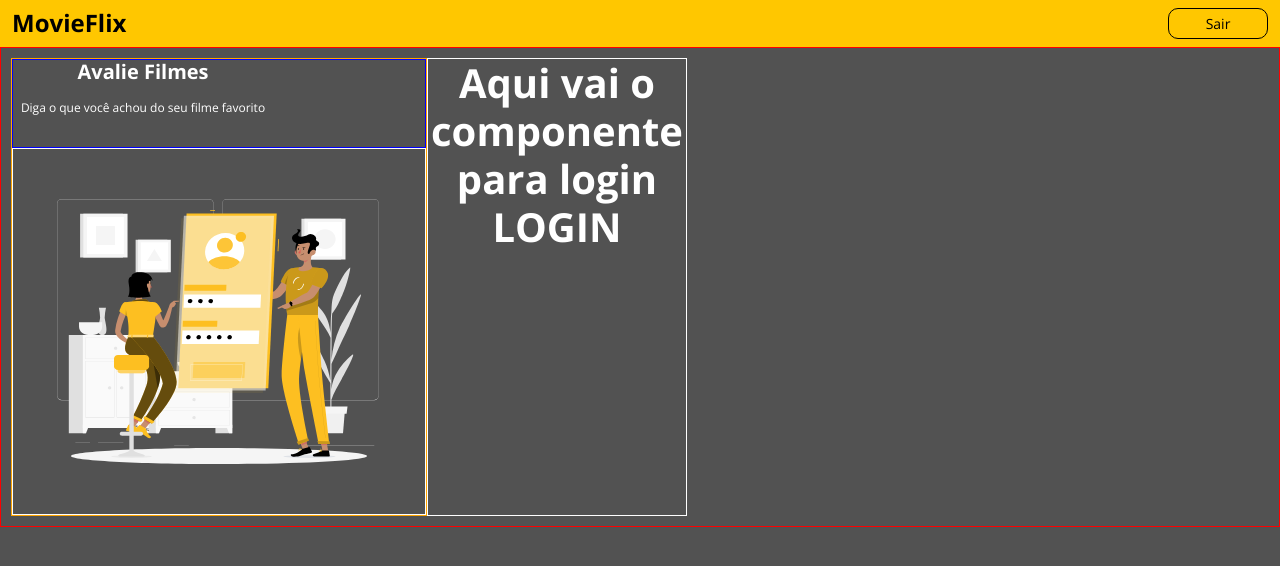
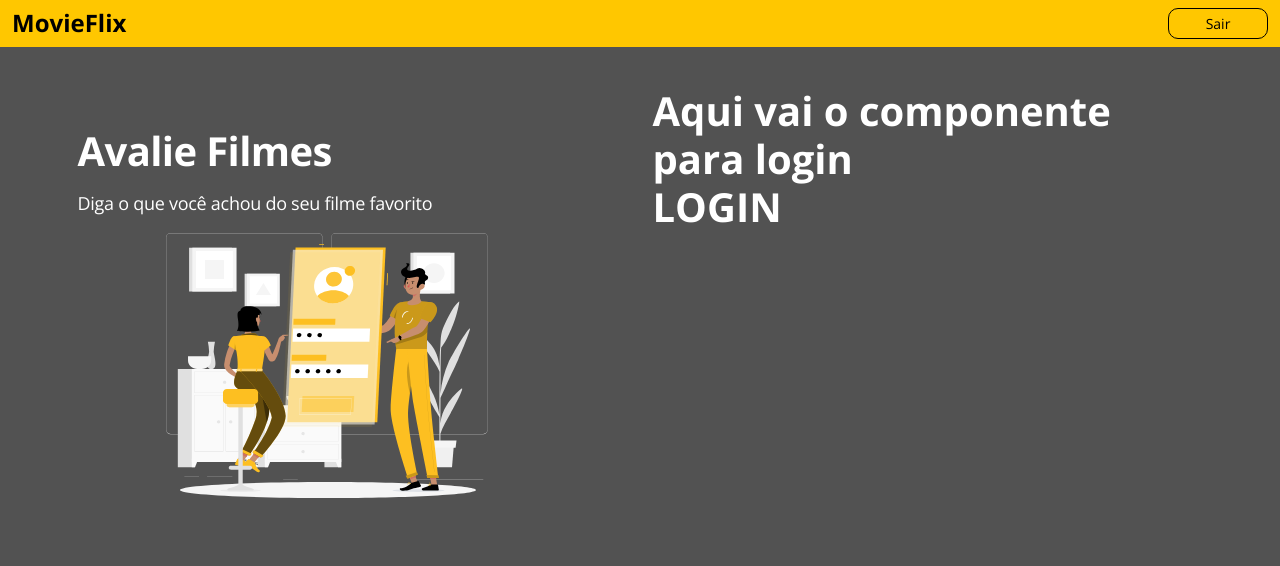
Before and after one commit to cidarosa/desafio-cap-09, a React (Create React App) app in the folder frontweb/: page / in a window 1280 px wide. Shown: the top 566 px of the page. Built offline with nearby package versions, Linux system fonts and the light colour scheme.

Commit message:
Refactoring: Auth-Home. include styles

```diff
--- a/frontweb/src/pages/Auth/index.tsx
+++ b/frontweb/src/pages/Auth/index.tsx
@@ -1,31 +1,23 @@
-import { ReactComponent as MainImage } from 'assets/images/main-image.svg';
+import { ReactComponent as MainImage } from 'assets/images/auth-image.svg';
 import Login from './Login';
 import './styles.css';
 
 const Auth = () => {
 
     return (
-        <div className="home-container">
-            <div className="home-card">
-                <div className="home-content-container">
-                    <h1>Avalie Filmes</h1>
+        <div className="auth-container">
 
-                    <p>Diga o que você achou do seu filme favorito</p>
-                </div>
-                <div className="home-image-container">
-                    <MainImage />
-                </div>
+            <div className="auth-banner-container">
+                <h1>Avalie Filmes</h1>
+
+                <p>Diga o que você achou do seu filme favorito</p>
+                <MainImage />
             </div>
 
-            <div className="home-login-card">
-                <div>
-                    <h1>Aqui vai o componente para login</h1>
-                </div>
-
-               <Login />
-
+            <div className="auth-form-container">
+                <h1>Aqui vai o componente para login</h1>
+                <Login />
             </div>
-
         </div>
     );
 };
--- a/frontweb/src/pages/Auth/styles.css
+++ b/frontweb/src/pages/Auth/styles.css
@@ -1,42 +1,75 @@
-.home-container {
+.auth-container {
   display: flex;
-  flex-direction: row;
-  padding: 10px;
-  font-size: 20px;
-  color: #fff;
-  text-align: center;
-  border: 1px solid red;
-}
-.home-card {
-  border: 1px solid orange;
+  justify-content: space-around;
+  padding: 20px;
 }
 
-.home-content-container {
-  border: 1px solid blue;
+.auth-banner-container {
+  display: none;
+}
+.auth-banner-container h1,
+p {
+  color: #fff;
 }
 
-.home-content-container h1 {
-  width: 260px;
-  font-size: 1em;
-  margin-bottom: 15px;
+.auth-form-container {
+  width: 100%;
+}
+.auth-form-container h1 {
+  color: #fff;
 }
 
-.home-content-container p {
-  width: 260px;
-  font-size: 0.6em;
-  margin-bottom: 30px;
+@media (min-width: 576px) {
+  .auth-form-container {
+    width: 480px;
+  }
 }
 
-.home-image-container {
-  padding: 50px 15px;
-  border: 1px solid white;
-}
-.home-image-container svg {
-  width: 100%;
-  height: auto;
+@media (min-width: 768px) {
+  .auth-form-container {
+    width: 550px;
+  }
 }
 
-.home-login-card {
-  width: 260px;
-  border: 1px solid white;
+@media (min-width: 1200px) {
+  .auth-container {
+    padding: 40px;
+  }
+
+  .auth-banner-container {
+    display: flex;
+    flex-direction: column;
+    margin-top: 40px;
+    width: 500px;
+  }
+
+  .auth-banner-container h1 {
+    font-size: 40px;
+    letter-spacing: -0.015em;
+    margin-bottom: 15px;
+  }
+
+  .auth-banner-container p {
+    font-size: 18px;
+    letter-spacing: -0.015em;
+  }
+
+  .auth-banner-container svg {
+    width: 100%;
+  }
 }
+
+@media (min-width: 1400px) {
+  .auth-banner-container {
+    width: 650px;
+  }
+
+  .auth-banner-container h1 {
+    font-size: 55px;
+    margin-bottom: 25px;
+  }
+
+  .auth-banner-container p {
+    font-size: 24px;
+  }
+}
--- a/frontweb/src/pages/Catalog/index.tsx
+++ b/frontweb/src/pages/Catalog/index.tsx
@@ -2,8 +2,19 @@
 
 const Catalog = () => {
 
-    return(
-        <h1>Tela listagem de filmes</h1>
+    return (
+
+        <div className="catalog-container">
+
+            <div className="catalog-title-container">
+                <h1>Tela listagem de filmes</h1>
+            </div>
+
+            <div className="row">
+                <p>Acessar /movies/1</p>
+                <p>Acessar /movies/2</p>
+            </div>
+        </div>
     );
 };
 
--- /dev/null
+++ b/frontweb/src/pages/Catalog/styles.css
@@ -0,0 +1,3 @@
+.catalog-title-container{
+
+}
```
Also changed, not shown: frontweb/src/assets/images/auth-image.svg (renamed from frontweb/src/assets/images/main-image.svg).
